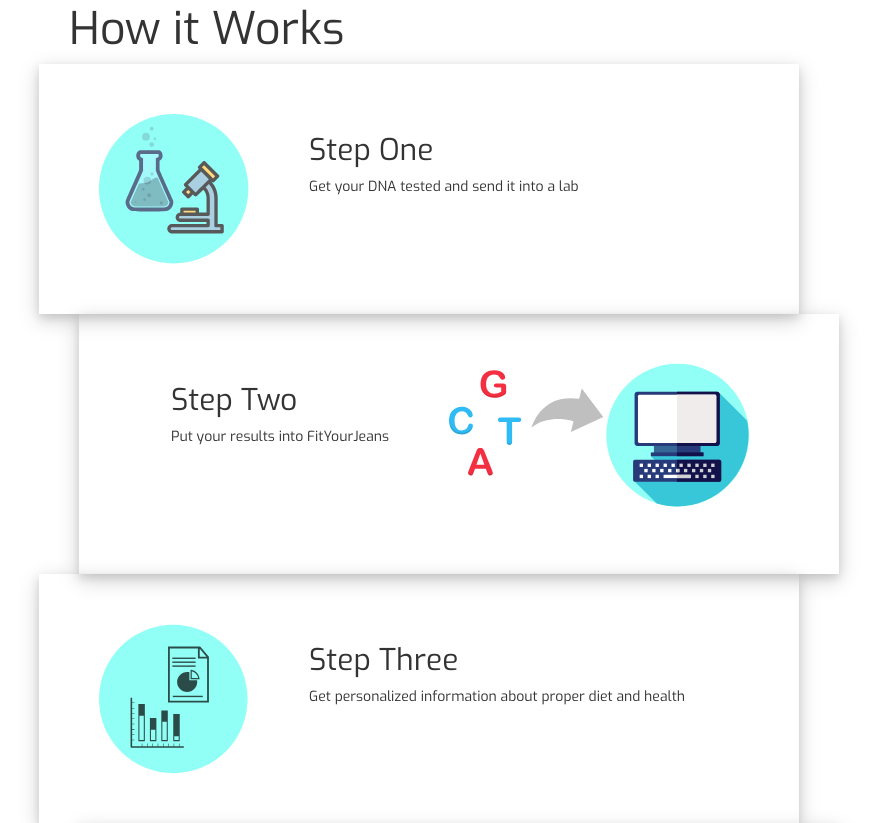
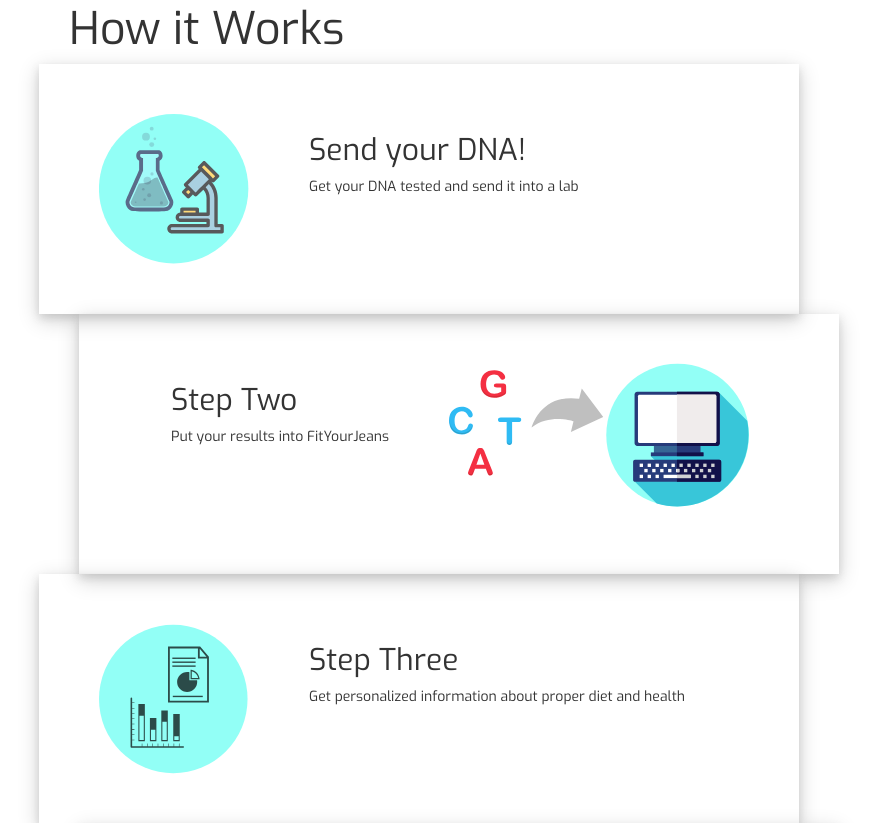
Before and after one commit to michellewoohoo/SDHacks, a Flask app: template templates/howitworks.html in a window 1280 px wide. Shown: the part 96-919 px from the top of the page, without its empty margins (201-1078 px from the left). Run offline with Flask 2, Linux system fonts and the light colour scheme; the template is opened without the code that fills it, so the values that code supplies are empty; some libraries are stand-ins or nearby versions.

Commit message:
smol things

```diff
--- a/templates/howitworks.html
+++ b/templates/howitworks.html
@@ -26,7 +26,7 @@
     <h1 style="padding-left:30px; padding-top:30px">How it Works</h1>
     <div class="left_content animated fadeInRight">
 		<img src="../static/pictures/science.svg" class="leftpic">
-        <h2 >Step One</h2>
+        <h2 >Send your DNA!</h2>
         <p>Get your DNA tested and send it into a lab</p>
     </div>
 
```
